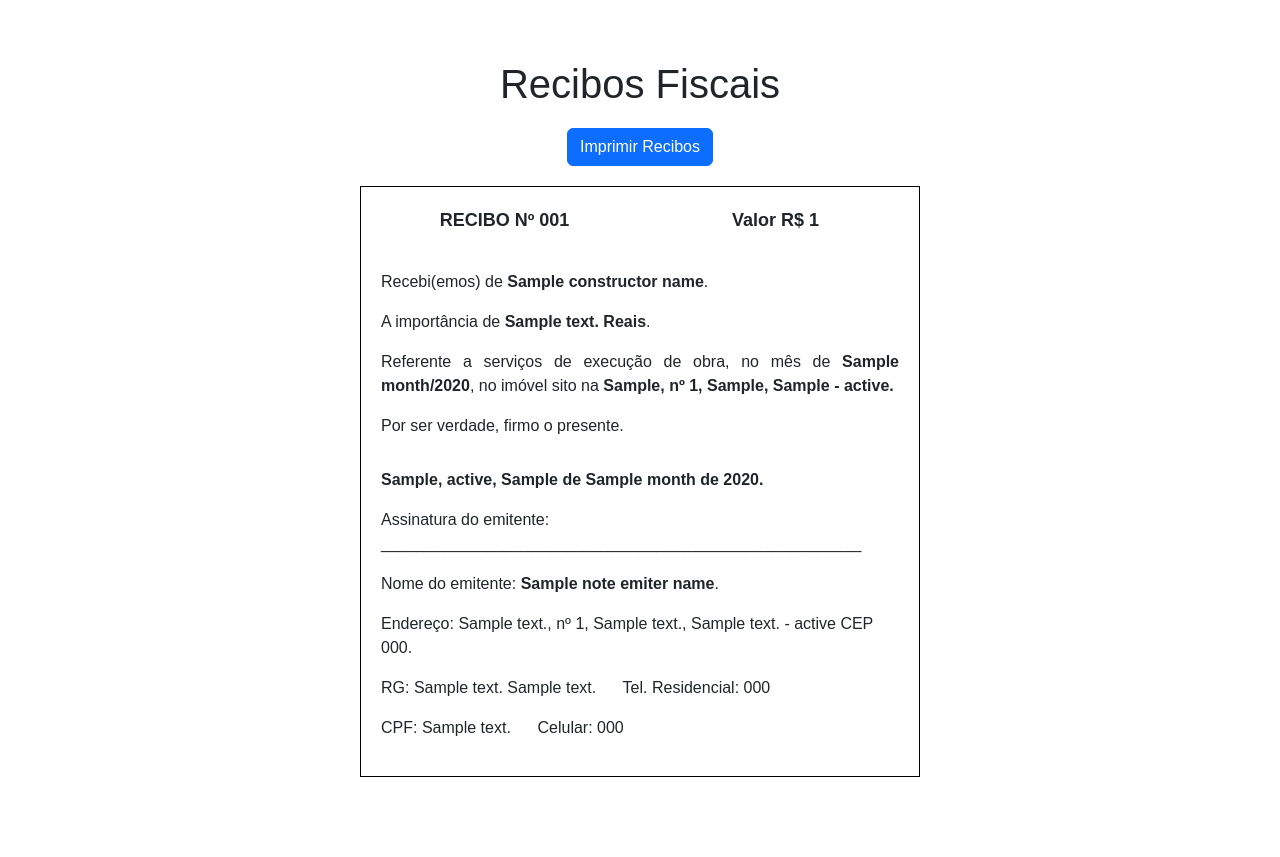
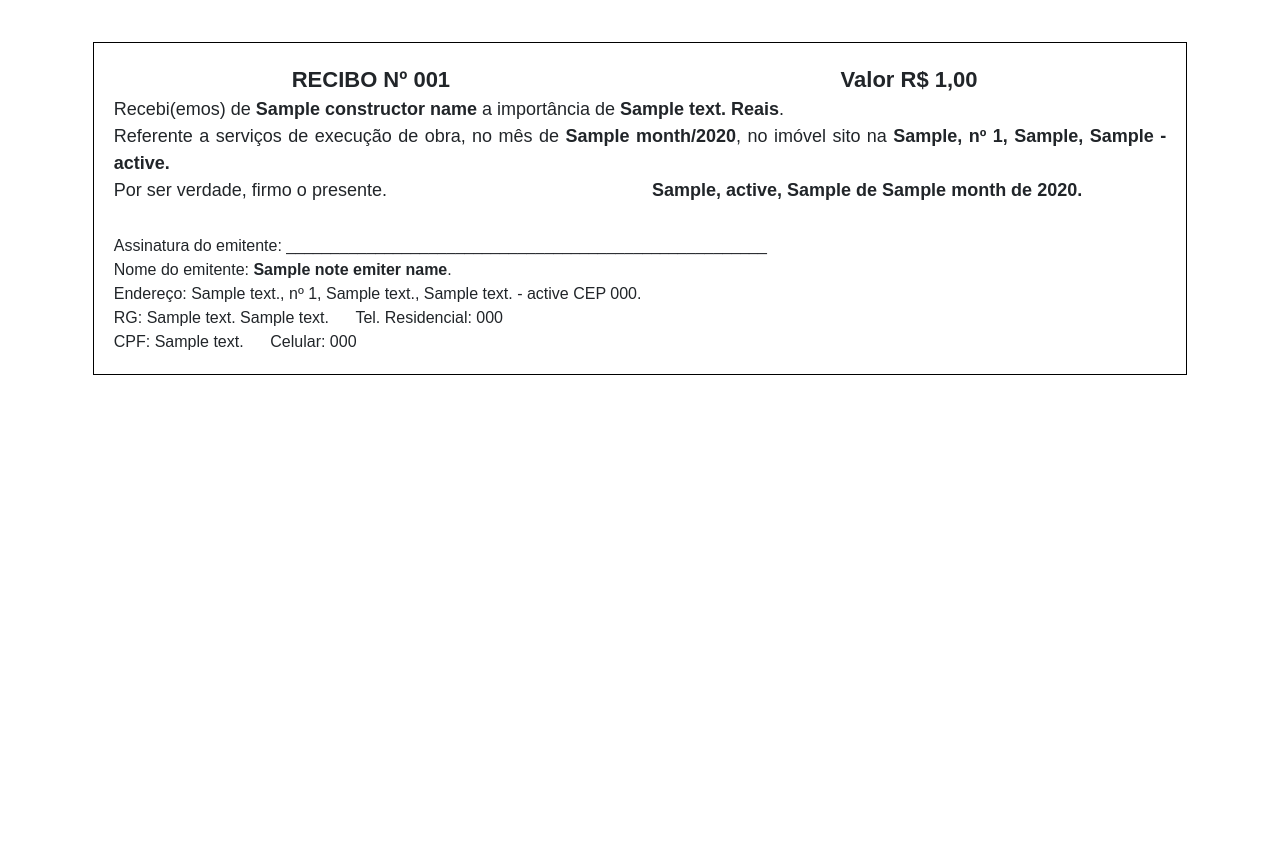
Before and after one commit to CaioTeixeiraDePaula/INSS_PDF_GENERATOR, a Flask app: template source/templates/recibo.html in a window 1280 px wide. After the commit the page ends 375 px from the top, so only its background shows below. Run offline with Flask 3, Linux system fonts and the light colour scheme; the template is opened without the code that fills it: most values are stand-ins (such as "Sample title", 1, 10 or a date in 2020).

Commit message:
fix : corrige modelo aspectos visuais dos receibos e de padronizacao

```diff
--- a/source/app.py
+++ b/source/app.py
@@ -1,5 +1,5 @@
 from flask import Flask, render_template, request, send_file
-from weasyprint import HTML
+# from weasyprint import HTML
 import io
 from helpers import notes_date_data_generator
 
@@ -47,19 +47,19 @@ def gen_notes_data():
 
     return render_template("recibo.html", **data)
 
-@app.route('/generate/pdf', methods=['POST'])
-def generate_pdf():
-    """Gera o PDF com os recibos exibidos na página."""
-    html_content = render_template('recibo_template.html', **request.form.to_dict())
+# @app.route('/generate/pdf', methods=['POST'])
+# def generate_pdf():
+#     """Gera o PDF com os recibos exibidos na página."""
+#     html_content = render_template('recibo_template.html', **request.form.to_dict())
 
-    pdf = HTML(string=html_content).write_pdf()
+#     pdf = HTML(string=html_content).write_pdf()
 
-    return send_file(
-        io.BytesIO(pdf),
-        mimetype='application/pdf',
-        as_attachment=True,
-        download_name="recibos.pdf"
-    )
+#     return send_file(
+#         io.BytesIO(pdf),
+#         mimetype='application/pdf',
+#         as_attachment=True,
+#         download_name="recibos.pdf"
+#     )
 
 if __name__ == "__main__":
     app.run(debug=True)
--- a/source/templates/recibo.html
+++ b/source/templates/recibo.html
@@ -8,46 +8,49 @@
     <style>
         @page {
             size: A4;
-            margin: 20mm;
-
-            /* Remove cabeçalho e rodapé padrão do navegador */
-            top-left { content: none; }
-            top-center { content: 3rem; }
-            top-right { content: none; }
-            bottom-left { content: none; }
-            bottom-center { content: 3rem; }
-            bottom-right { content: none; }
+            margin: 10mm;
         }
 
         body {
             font-family: Arial, sans-serif;
-            margin: 40px;
-            padding: 20px;
+            margin: 0;
+            padding: 2rem;
+            display: flex;
+            justify-content: center;
+            align-items: center;
+        }
+        p{
+            margin: 0;
         }
 
         .recibos-container {
             display: flex;
-            flex-wrap: wrap;
-            justify-content: space-between;
+            flex-direction: column;
+            justify-content: center;
+            align-items: center;
+            width: 100%;
+            height: 100%;
         }
 
         .recibo {
             border: 1px solid #000;
             padding: 20px;
-            margin-bottom: 20px;
-            width: calc(50% - 20px);
+            width: 90%;
             box-sizing: border-box;
+            margin-bottom: 20px; /* Espaço entre os recibos */
+            margin-top: 10px;
+            page-break-inside: avoid;
         }
 
         .recibo-header {
             text-align: center;
             font-weight: bold;
-            font-size: 18px;
+            font-size: 22px;
         }
 
         .recibo-body {
-            margin-top: 20px;
-            font-size: 16px;
+            margin-top: 0;
+            font-size: 18px;
             text-align: justify;
         }
 
@@ -55,56 +58,57 @@
             margin-top: 30px;
         }
 
-        .btn-print {
-            margin: 20px 0 20px 0;
-            text-align: center;
-        }
-
         /* Ajustes para impressão */
         @media print {
-            .btn-print {
-                display: none;
+            body {
+                display: block;
+                margin: 0;
+                padding: 1rem;
+                height: auto;
             }
+
             .recibos-container {
-                display: flex;
-                flex-wrap: wrap;
-                justify-content: space-between;
+                display: block; /* Muda para bloco para alinhar em coluna */
+                padding: 5mm;
+                width: 100%;
             }
+
             .recibo {
-                width: calc(50% - 20px);
+                width: 100%;
                 page-break-inside: avoid;
-            }
-            .text-center {
-                display: none;
+                margin: 0 0 20px 0;
             }
         }
     </style>
 </head>
 <body>
-    <h1 class="text-center">Recibos Fiscais</h1>
-    <div class="btn-print">
-        <button class="btn btn-primary" onclick="window.print()">Imprimir Recibos</button>
-    </div>
-
     <div class="recibos-container">
         {% for index, note in notes_data.items() %}
-        <div class="recibo container">
-            <div class="recibo-header row">
-                <div class="col">
-                    <p>RECIBO Nº {{ "%03d" | format(index) }}</p>
-                </div>
-                <div class="col">
-                    <p>Valor R$ {{ note_price_number }}</p>
+        <div class="recibo">
+            <div class="recibo-header">
+                <div class="row">
+                    <div class="col">
+                        <p>RECIBO Nº {{ "%03d" | format(index) }}</p>
+                    </div>
+                    <div class="col">
+                        <!-- Valor formatado aqui -->
+                        <p>Valor <span class="formatted-price">{{ note_price_number }}</span></p>
+                    </div>
                 </div>
             </div>
             <div class="recibo-body">
-                <p>Recebi(emos) de <strong>{{ constructor_name }}</strong>.</p>
-                <p>A importância de <strong>{{ note_price_text }} Reais</strong>.</p>
+                <p>Recebi(emos) de <strong>{{ constructor_name }}</strong> a importância de <strong>{{ note_price_text }} Reais</strong>.</p>
                 <p>Referente a serviços de execução de obra, no mês de <strong>{{ note.month }}/{{ note.year }}</strong>, no imóvel sito na <strong>{{ construction_road }}, nº {{ construction_road_number }}, {{ construction_complement }}, {{ construction_city }} - {{ construction_federal_state }}.</strong></p>
-                <p>Por ser verdade, firmo o presente.</p>
+                <div class="row">
+                    <div class="col">
+                        <p>Por ser verdade, firmo o presente.</p>
+                    </div>
+                    <div class="col">
+                        <p><strong>{{ construction_city }}, {{ construction_federal_state }}, {{ note.emition_day }} de {{ note.month }} de {{ note.year }}.</strong></p>
+                    </div>
+                </div>
             </div>
             <div class="recibo-footer">
-                <p><strong>{{ construction_city }}, {{ construction_federal_state }}, {{ note.emition_day }} de {{ note.month }} de {{ note.year }}.</strong></p>
                 <p>Assinatura do emitente: ______________________________________________________</p>
                 <p>Nome do emitente: <strong>{{ note_emiter_name }}</strong>.</p>
                 <p>Endereço: {{ note_emiter_road }}, nº {{ note_emiter_road_number }}, {{ note_emiter_road_complement }}, {{ note_emiter_city }} - {{ note_emiter_federal_state }} CEP {{ note_emiter_cep }}.</p>
@@ -114,5 +118,18 @@
         </div>
         {% endfor %}
     </div>
+
+    <script>
+        // Função para formatar o valor como R$ 999.999,99
+        function formatCurrency(value) {
+            return value.toLocaleString('pt-BR', { style: 'currency', currency: 'BRL' });
+        }
+
+        // Aplicando a formatação para cada valor
+        document.querySelectorAll('.formatted-price').forEach(function (element) {
+            const value = parseFloat(element.innerText.replace(/\./g, '').replace(',', '.')); // Converte para float
+            element.innerText = formatCurrency(value); // Atualiza o texto com a formatação
+        });
+    </script>
 </body>
 </html>
```
